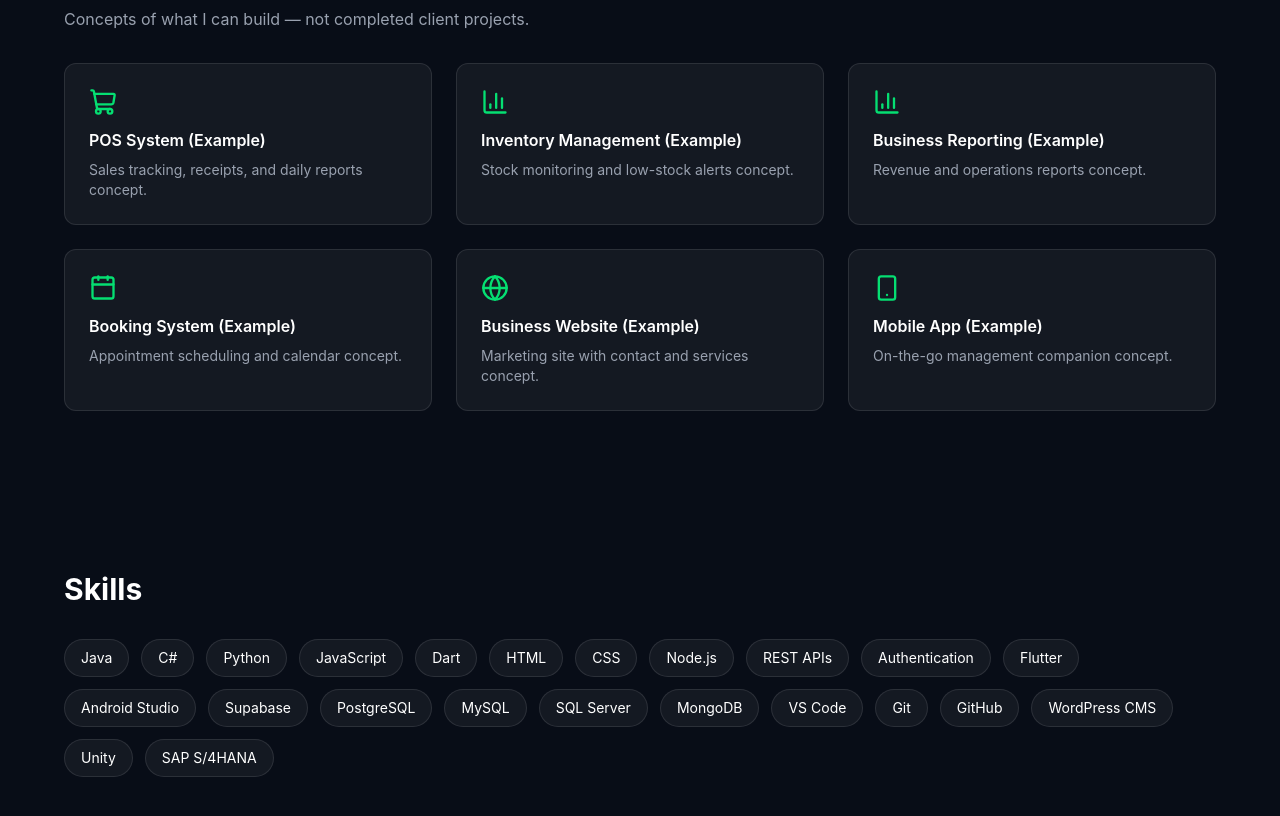
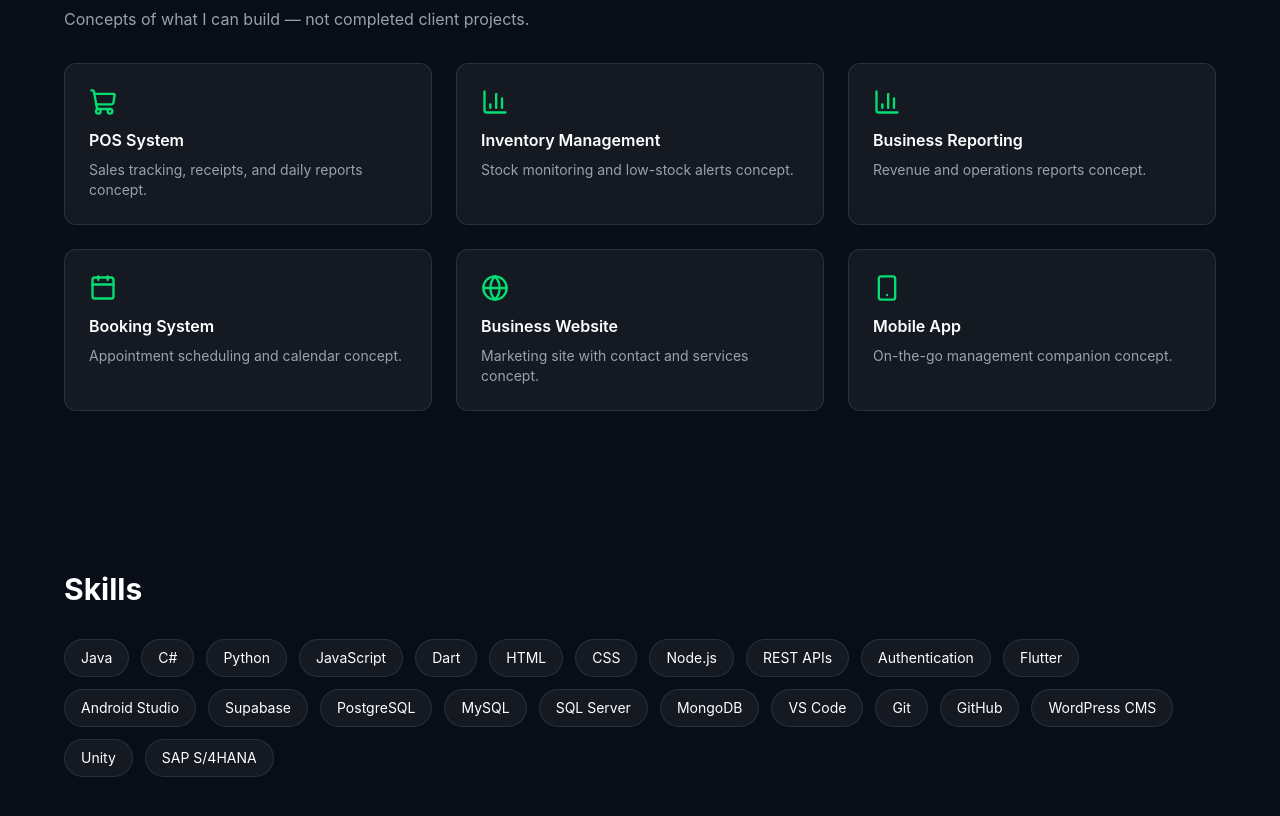
Before and after one commit to louiefborbe-me/louie-borbe-portfolio, a React (Vite) app: page / in a window 1280 px wide. Shown: the part 1867-2683 px from the top of the page. Built offline with nearby package versions, Linux system fonts and the light colour scheme; no server answers.

Commit message:
remove example labels

```diff
--- a/src/App.jsx
+++ b/src/App.jsx
@@ -23,12 +23,12 @@ const services = [
 ];
 
 const solutions = [
-  { icon: ShoppingCart, title: "POS System (Example)", desc: "Sales tracking, receipts, and daily reports concept." },
-  { icon: BarChart3, title: "Inventory Management (Example)", desc: "Stock monitoring and low-stock alerts concept." },
-  { icon: BarChart3, title: "Business Reporting (Example)", desc: "Revenue and operations reports concept." },
-  { icon: Calendar, title: "Booking System (Example)", desc: "Appointment scheduling and calendar concept." },
-  { icon: Globe, title: "Business Website (Example)", desc: "Marketing site with contact and services concept." },
-  { icon: Smartphone, title: "Mobile App (Example)", desc: "On-the-go management companion concept." },
+  { icon: ShoppingCart, title: "POS System ", desc: "Sales tracking, receipts, and daily reports concept." },
+  { icon: BarChart3, title: "Inventory Management ", desc: "Stock monitoring and low-stock alerts concept." },
+  { icon: BarChart3, title: "Business Reporting ", desc: "Revenue and operations reports concept." },
+  { icon: Calendar, title: "Booking System ", desc: "Appointment scheduling and calendar concept." },
+  { icon: Globe, title: "Business Website ", desc: "Marketing site with contact and services concept." },
+  { icon: Smartphone, title: "Mobile App ", desc: "On-the-go management companion concept." },
 ];
 
 const skills = [
```
